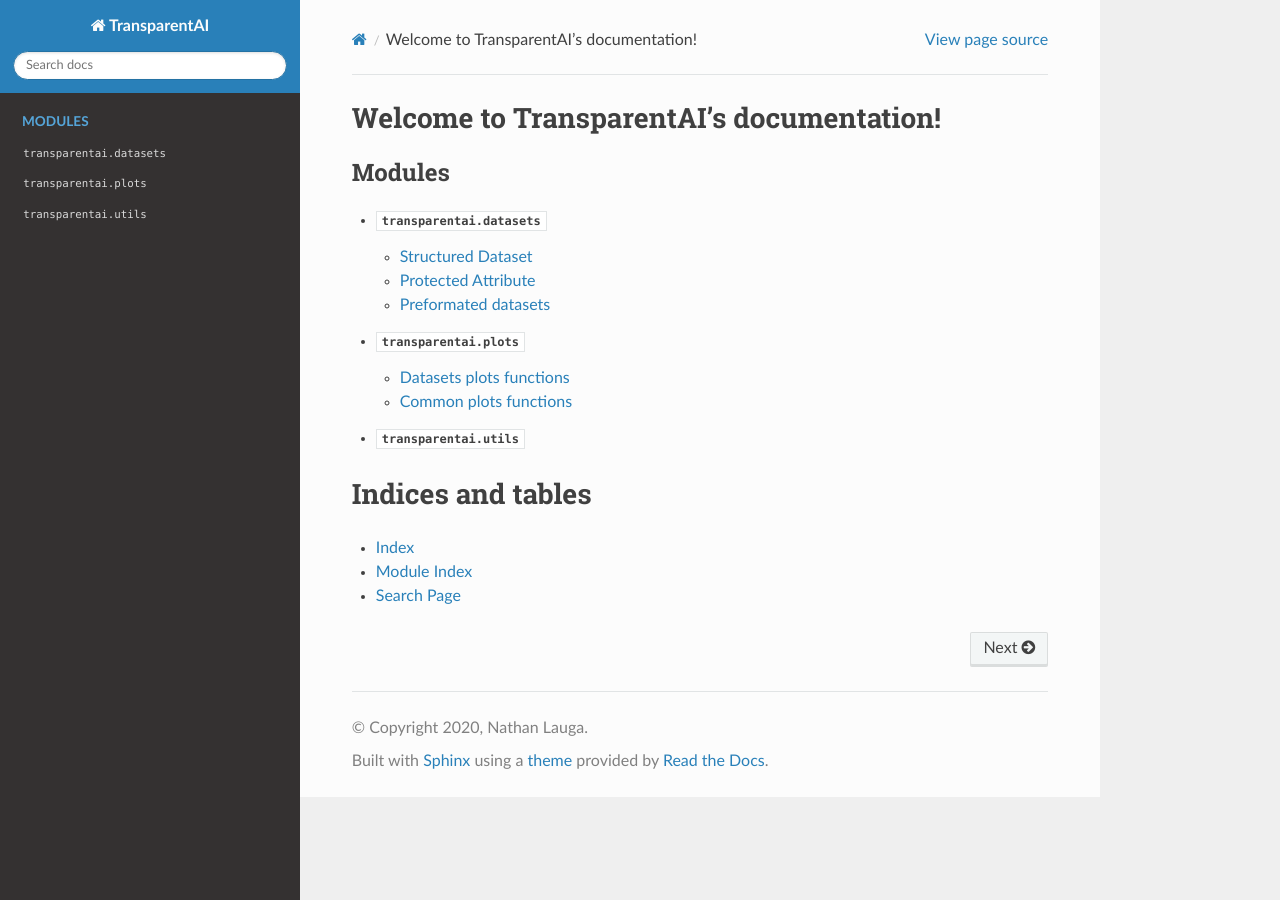
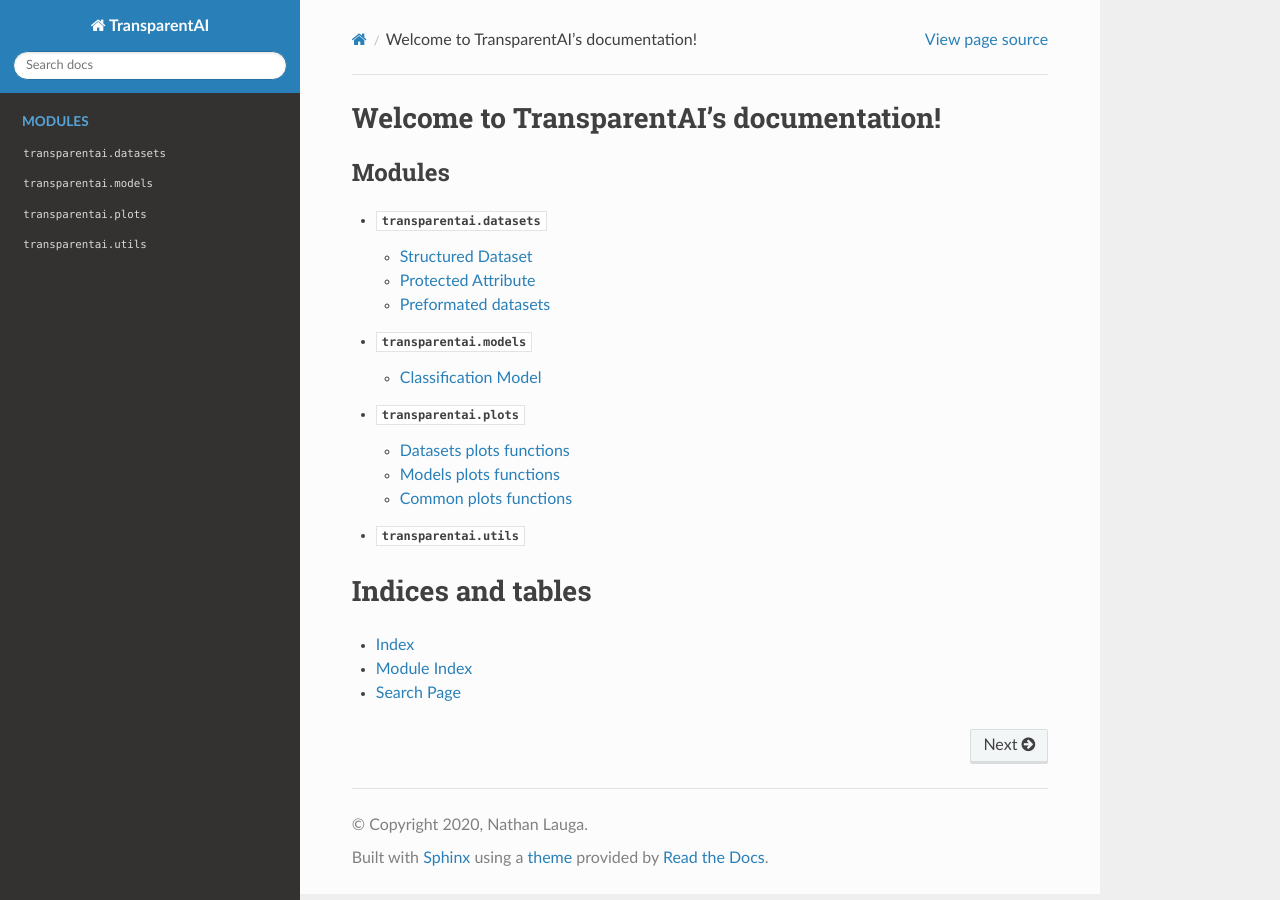
Before and after one commit to Nathanlauga/transparentai, a Sphinx documentation site: the page built from docs/index.rst, in a window 1280 px wide. Built offline with Sphinx 7.4.7 and the Read the Docs theme 2.0.0, drawn with Linux system fonts in a browser that asks for light colours.

Commit message:
Add: doc classification models

```diff
--- a/docs/index.rst
+++ b/docs/index.rst
@@ -6,6 +6,7 @@ Welcome to TransparentAI's documentation!
    :caption: Modules
 
    modules/datasets
+   modules/models
    modules/plots
    modules/utils
 
--- /dev/null
+++ b/docs/modules/models.rst
@@ -0,0 +1,10 @@
+:mod:`transparentai.models`
+=============================
+
+.. automodule:: transparentai.models
+
+Classification Model
+----------------------
+
+.. autoclass:: ClassificationModel
+    :members:
--- a/docs/modules/plots.rst
+++ b/docs/modules/plots.rst
@@ -8,6 +8,13 @@ Datasets plots functions
     :members:
 
 
+Models plots functions
+------------------------
+
+.. automodule:: transparentai.plots.models_plots
+    :members:
+
+
 Common plots functions
 ------------------------
 
```
Also changed, not shown: 1 other file.
